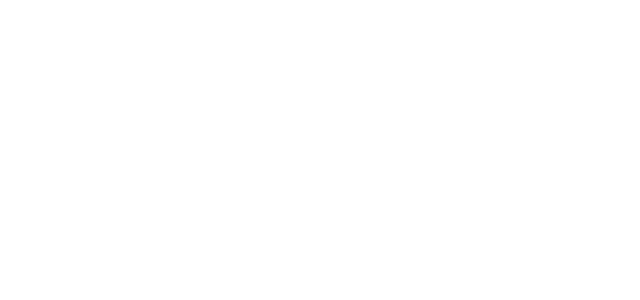
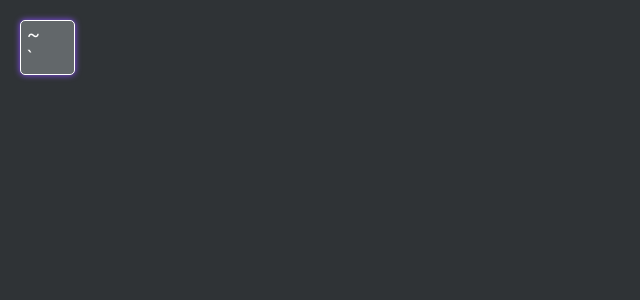
Before and after one commit to jkelley5000/angular-digital-keyboard, an Angular app: page / in a window 1280 px wide. Shown: the top 300 px of the page, without its empty margins (0-640 px from the left). Built offline with nearby package versions, Linux system fonts and the light colour scheme.

Commit message:
Adds initial design styles to key-common component. Adds key-common component to app component for initial development.

```diff
--- a/src/app/app.component.html
+++ b/src/app/app.component.html
@@ -1,3 +1,10 @@
 <main class="main">
+  <app-key-common [keyObject]="demoKey0" />
+  <!-- <app-key-common [keyObject]="demoKey1" />
+  <app-key-common [keyObject]="demoKey2" />
+  <app-key-common [keyObject]="demoKey3" />
+  <app-key-common [keyObject]="demoKey4" />
+
+  <app-key-special [keyObject]="demoKey5" /> -->
   <router-outlet />
 </main>
--- a/src/app/app.component.scss
+++ b/src/app/app.component.scss
@@ -1 +1,7 @@
-.main {}
+@import './theme/colors.scss';
+
+.main {
+    padding: 10px;
+    height: 100vh;
+    background-color: $dark-grey;
+}
--- a/src/app/app.component.ts
+++ b/src/app/app.component.ts
@@ -1,13 +1,22 @@
 import { Component } from '@angular/core';
 import { RouterOutlet } from '@angular/router';
+import { KeyCommonComponent } from './components/key-common/key-common.component';
+import { Key } from './models/key';
+import { KeySpecialComponent } from './components/key-special/key-special.component';
 
 @Component({
     selector: 'app-root',
     standalone: true,
-    imports: [RouterOutlet],
+    imports: [RouterOutlet, KeyCommonComponent, KeySpecialComponent],
     templateUrl: './app.component.html',
     styleUrl: './app.component.scss'
 })
 export class AppComponent {
+    demoKey0: Key = { "row": 1, "levels": 2, "value": ["~", "`"], "type": 0 };
+    demoKey1: Key = { "row": 2, "levels": 1, "value": ["Tab"], "type": 1 };
+    demoKey2: Key = { "row": 1, "levels": 1, "value": ["Backspace"], "type": 2 };
+    demoKey3: Key = { "row": 4, "levels": 1, "value": ["Shift"], "type": 3 };
+    demoKey4: Key = { "row": 5, "levels": 1, "value": [""], "type": 4 };
 
+    demoKey5: Key = { "row": 5, "levels": 1, "value": [""], "type": 5 };
 }
--- a/src/app/components/key-common/key-common.component.html
+++ b/src/app/components/key-common/key-common.component.html
@@ -1 +1,10 @@
-<div class="key-common"></div>
+<div class="key-common">
+    <!-- {{ keyObject.levels }}
+    {{ keyObject.row }}
+    {{ keyObject.type }} -->
+    <span>{{ keyObject.value[0] }}</span>
+    @if (keyObject.value[1]) {
+        <span>{{ keyObject.value[1] }}</span>
+    }
+</div>
+<!-- <div class="key-common-background"></div> -->
--- a/src/app/components/key-common/key-common.component.scss
+++ b/src/app/components/key-common/key-common.component.scss
@@ -1 +1,18 @@
-.key-common {}
+@import '../../theme/colors.scss';
+
+.key-common {
+    margin: 10px;
+    padding-top: 2px;
+    padding-left: 6px;
+    width: 55px;
+    height: 55px;
+    border: solid .5px #FFF;
+    border-radius: 5px;
+    background-color: $light-grey;
+    color: #FFF;
+    box-shadow: 0 0 6px $medium-purple;
+    font-family: 'Roboto';
+    font-size: 19px;
+    display: flex;
+    flex-direction: column;
+}
--- a/src/app/components/key-common/key-common.component.ts
+++ b/src/app/components/key-common/key-common.component.ts
@@ -1,12 +1,19 @@
-import { Component } from '@angular/core';
+import { Component, Input } from '@angular/core';
+import { CommonModule } from '@angular/common';
+import { Key } from '../../models/key';
 
 @Component({
-  selector: 'app-key-common',
-  standalone: true,
-  imports: [],
-  templateUrl: './key-common.component.html',
-  styleUrl: './key-common.component.scss'
+    selector: 'app-key-common',
+    standalone: true,
+    imports: [CommonModule],
+    templateUrl: './key-common.component.html',
+    styleUrl: './key-common.component.scss'
 })
 export class KeyCommonComponent {
-
+    @Input() keyObject: Key = {
+        row: 0,
+        levels: 0,
+        value: [],
+        type: 0
+    };
 }
```
